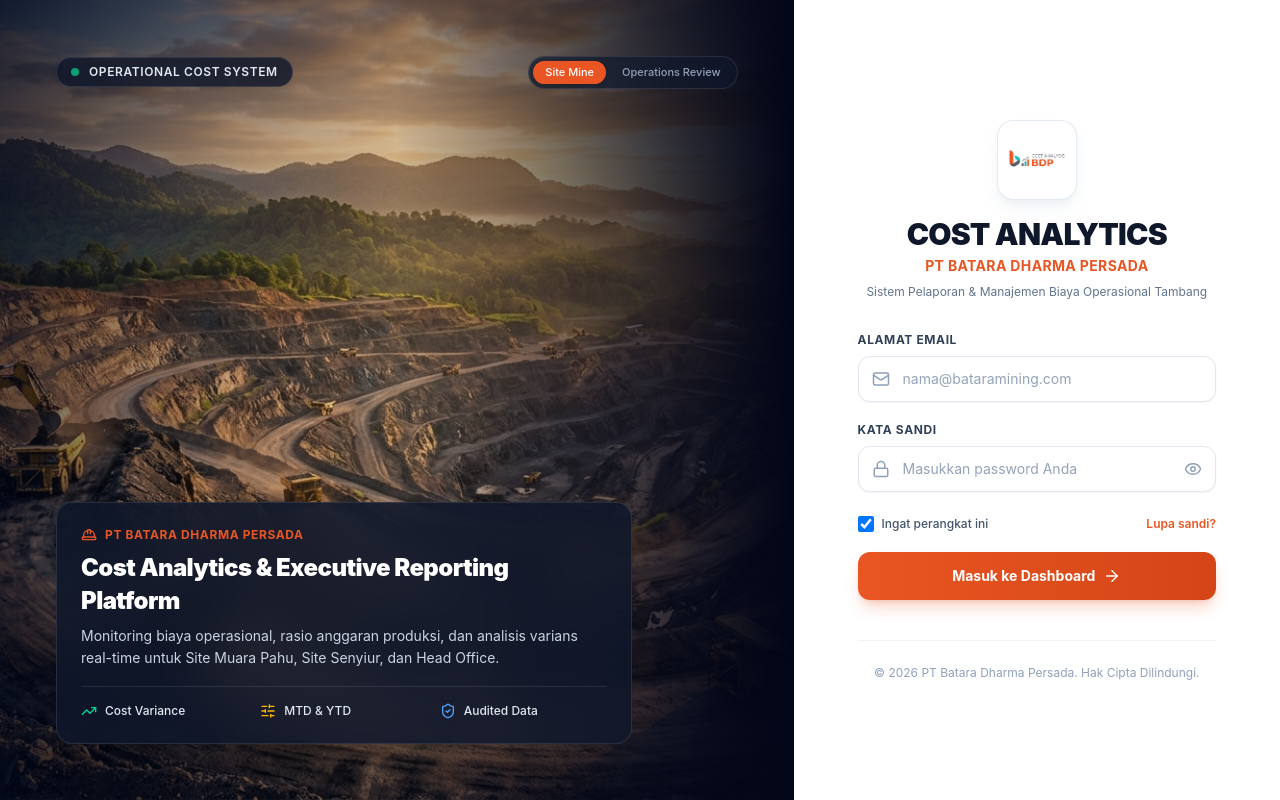
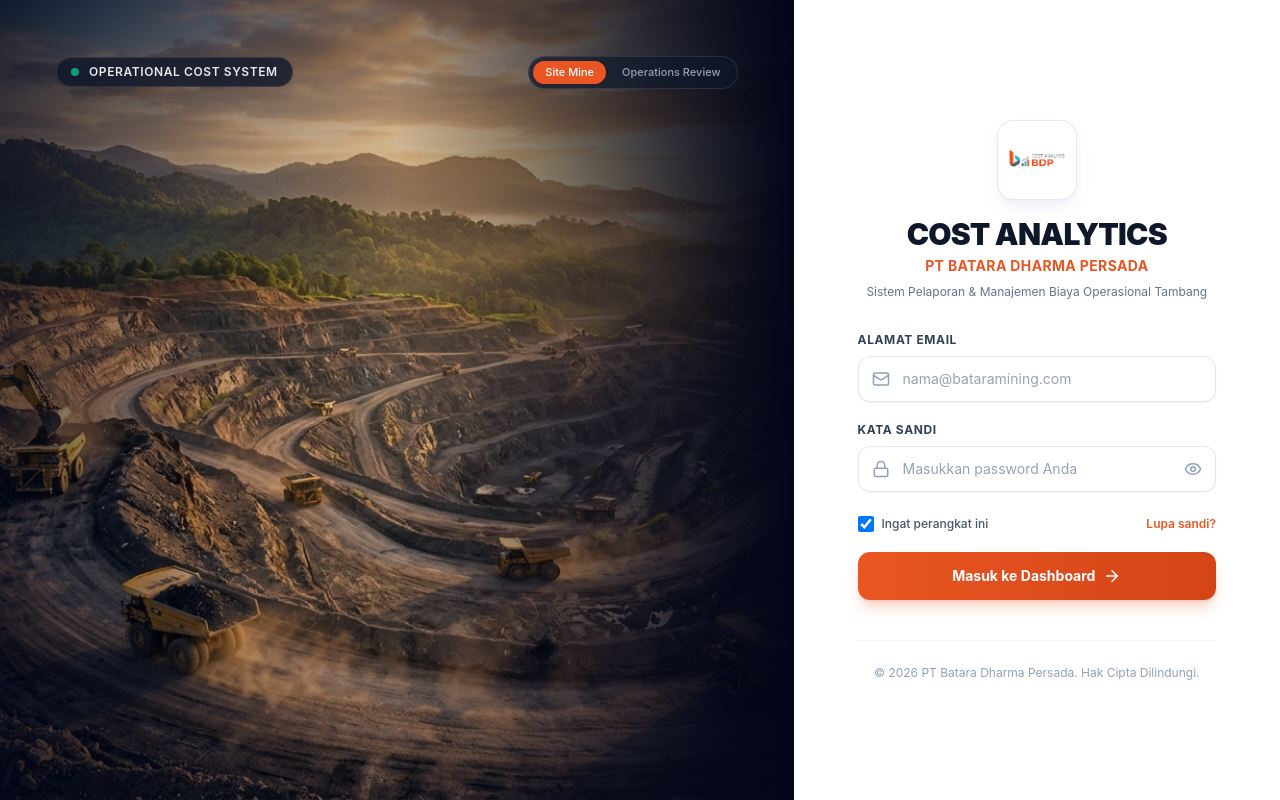
Before and after one commit to crayoninvok/report-bdp-frontend, a Next.js app: page / in a window 1280 px wide. Built offline with nearby package versions, Linux system fonts and the light colour scheme; no server answers.

Commit message:
refactor(login): remove bottom hero text card for a cleaner panoramic view

```diff
--- a/src/components/LoginScreen.tsx
+++ b/src/components/LoginScreen.tsx
@@ -10,10 +10,6 @@ import {
   EyeOff,
   ArrowRight,
   AlertCircle,
-  TrendingUp,
-  ShieldCheck,
-  HardHat,
-  SlidersHorizontal,
 } from "lucide-react";
 import { useNotification } from "../context/NotificationContext";
 
@@ -106,39 +102,6 @@ export const LoginScreen: React.FC<LoginScreenProps> = ({ onLoginSuccess }) => {
             >
               Operations Review
             </button>
-          </div>
-        </div>
-
-        {/* Bottom Hero Card: Clean, Minimalist Executive Highlights */}
-        <div className="relative z-10 max-w-xl">
-          <div className="p-6 rounded-2xl bg-slate-900/85 backdrop-blur-xl border border-white/10 shadow-2xl text-white">
-            <div className="flex items-center gap-2 text-[#e95623] text-xs font-bold uppercase tracking-wider mb-2">
-              <HardHat size={16} />
-              <span>PT Batara Dharma Persada</span>
-            </div>
-            <h2 className="text-xl sm:text-2xl font-black tracking-tight text-white leading-snug">
-              Cost Analytics & Executive Reporting Platform
-            </h2>
-            <p className="text-xs sm:text-sm text-slate-300 mt-2 leading-relaxed">
-              Monitoring biaya operasional, rasio anggaran produksi, dan analisis varians real-time
-              untuk Site Muara Pahu, Site Senyiur, dan Head Office.
-            </p>
-
-            {/* Micro Highlights (No Text Clutter) */}
-            <div className="grid grid-cols-3 gap-3 mt-4 pt-4 border-t border-white/10">
-              <div className="flex items-center gap-2">
-                <TrendingUp size={16} className="text-emerald-400 shrink-0" />
-                <span className="text-xs font-medium text-slate-200">Cost Variance</span>
-              </div>
-              <div className="flex items-center gap-2">
-                <SlidersHorizontal size={16} className="text-amber-400 shrink-0" />
-                <span className="text-xs font-medium text-slate-200">MTD & YTD</span>
-              </div>
-              <div className="flex items-center gap-2">
-                <ShieldCheck size={16} className="text-blue-400 shrink-0" />
-                <span className="text-xs font-medium text-slate-200">Audited Data</span>
-              </div>
-            </div>
           </div>
         </div>
       </div>
```
